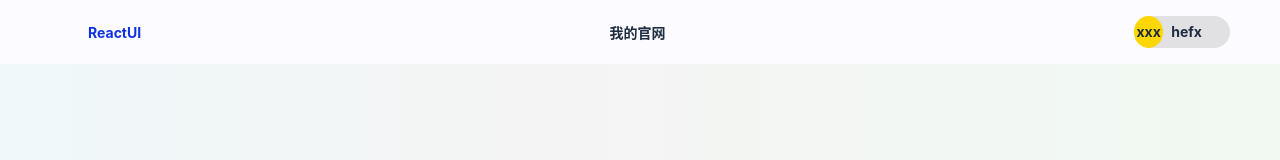
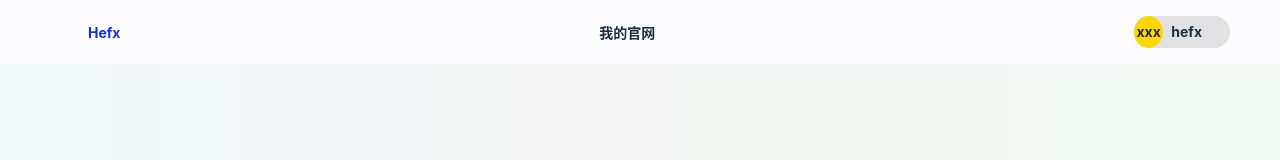
Before and after one commit to Hefeixiong/reactUI, a React (Create React App) app: page / in a window 1280 px wide. Shown: the top 160 px of the page. Built offline with nearby package versions, Linux system fonts and the light colour scheme.

Commit message:
finish navbar

```diff
--- a/src/home/Navbar.tsx
+++ b/src/components/navbar/Navbar.tsx
@@ -1,5 +1,5 @@
 import React, { useState } from "react";
-import "./styles/navbar.scss";
+import "./navbar.scss";
 
 function Navbar() {
   const [menuVisible, setmeunVisible] = useState(Boolean);
@@ -13,7 +13,7 @@ function Navbar() {
           <svg className="icon" aria-hidden="true">
             <use xlinkHref="#icon-main"></use>
           </svg>
-          <div className="name">ReactUI</div>
+          <div className="name">Hefx</div>
         </li>
 
         <li className="middle">我的官网</li>
--- a/src/home/index.tsx
+++ b/src/home/index.tsx
@@ -1,14 +1,14 @@
 import React from "react";
 import Main from "./Main";
-import Navbar from "./Navbar";
+import Navbar from "../components/navbar/Navbar";
 
-const Home = () => {
+function Home() {
   return (
     <div>
       <Navbar />
       <Main />
     </div>
   );
-};
+}
 
 export default Home;
```
Also changed, not shown: src/components/navbar/navbar.scss (renamed from src/home/styles/navbar.scss), src/components/sidebar/Sidebar.tsx (renamed from src/home/Sidebar.tsx).
